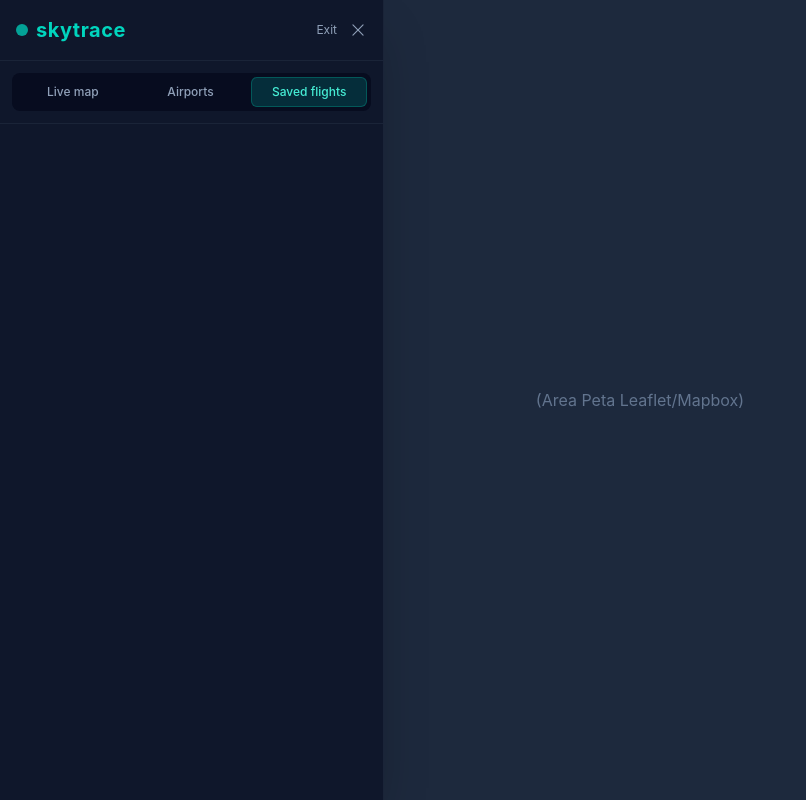
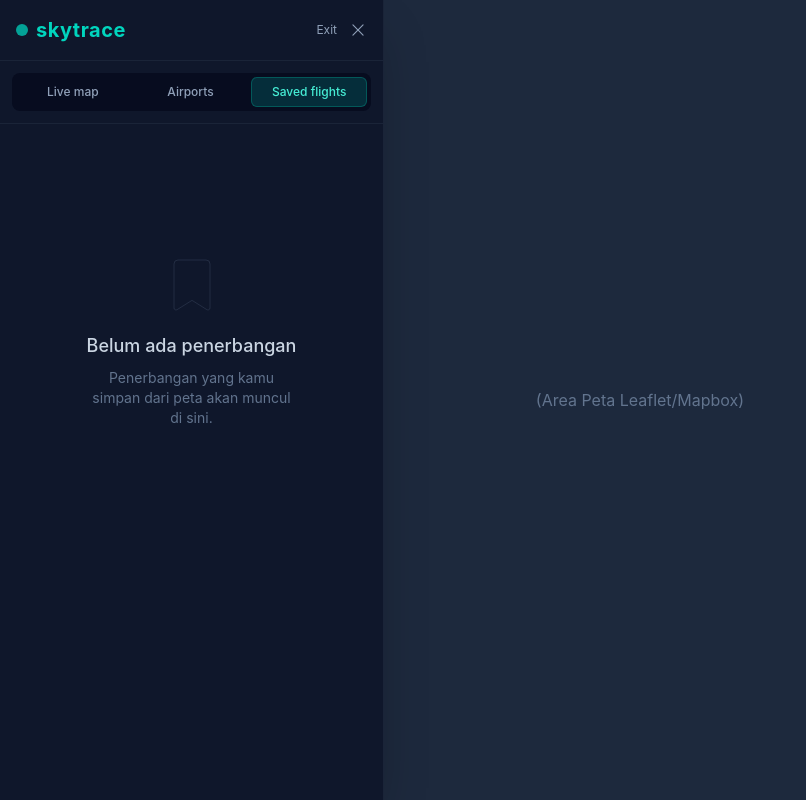
Before and after one commit to Rouzok/kuliah-pemrograman-web-uts, a React (Vite) app: page /map/saved in a window 1280 px wide. Shown: the whole page, without its empty margins (0-806 px from the left). Built offline with nearby package versions, Linux system fonts and the light colour scheme; the HTML template or start-up script is replaced by a standard one.

Commit message:
feat(saved-flights): add empty state UI when no bookmarks exist

```diff
--- a/src/pages/SavedFlights.jsx
+++ b/src/pages/SavedFlights.jsx
@@ -1,11 +1,11 @@
 import React, { useState, useEffect } from 'react';
-import { useNavigate } from 'react-router-dom'; // Import navigasi
+import { useNavigate } from 'react-router-dom';
 import { getSavedFlights } from '../utils/storage';
 import FlightItem from '../components/FlightItem';
 
 export default function SavedFlights() {
   const [savedFlights, setSavedFlights] = useState([]);
-  const navigate = useNavigate(); // Inisialisasi fungsi navigasi
+  const navigate = useNavigate();
 
   const loadFlights = () => {
     setSavedFlights(getSavedFlights());
@@ -19,21 +19,44 @@ export default function SavedFlights() {
     };
   }, []);
 
-  // Fungsi untuk pindah ke map
   const handleOpenFlight = (flight) => {
-    // Arahkan ke rute map (biasanya '/map' atau '/'). Sesuaikan jika rute map kamu berbeda!
     navigate('/map', { state: { selectedFlightId: flight.id } });
   };
 
   return (
-    <div className="flex flex-col gap-3 p-4">
+    <div className="flex flex-col p-4 h-full">
+      {savedFlights.length > 0 ? (
+        // Jika ada data, tampilkan daftarnya
+        <div className="flex flex-col gap-3">
           {savedFlights.map((flight) => (
             <FlightItem
               key={flight.id}
               flight={flight}
-          onSelect={handleOpenFlight} // Kirim fungsi ke FlightItem
+              onSelect={handleOpenFlight}
             />
           ))}
         </div>
+      ) : (
+        // Jika kosong (Empty State), tampilkan pesan dan ikon
+        <div className="flex flex-col items-center justify-center mt-24 text-center">
+          <svg
+            xmlns="http://www.w3.org/2000/svg"
+            width="64"
+            height="64"
+            fill="none"
+            stroke="currentColor"
+            strokeWidth="1.5"
+            className="text-slate-600 mb-4"
+            viewBox="0 0 256 256"
+          >
+            <path d="M184,32H72A16,16,0,0,0,56,48V224a8,8,0,0,0,12.24,6.78L128,193.43l59.76,37.35A8,8,0,0,0,200,224V48A16,16,0,0,0,184,32Z" />
+          </svg>
+          <h3 className="text-lg font-medium text-slate-300">Belum ada penerbangan</h3>
+          <p className="text-sm text-slate-500 mt-2 max-w-[200px]">
+            Penerbangan yang kamu simpan dari peta akan muncul di sini.
+          </p>
+        </div>
+      )}
+    </div>
   );
 }
```
Lines whose indentation alone changed are shown as unchanged.
